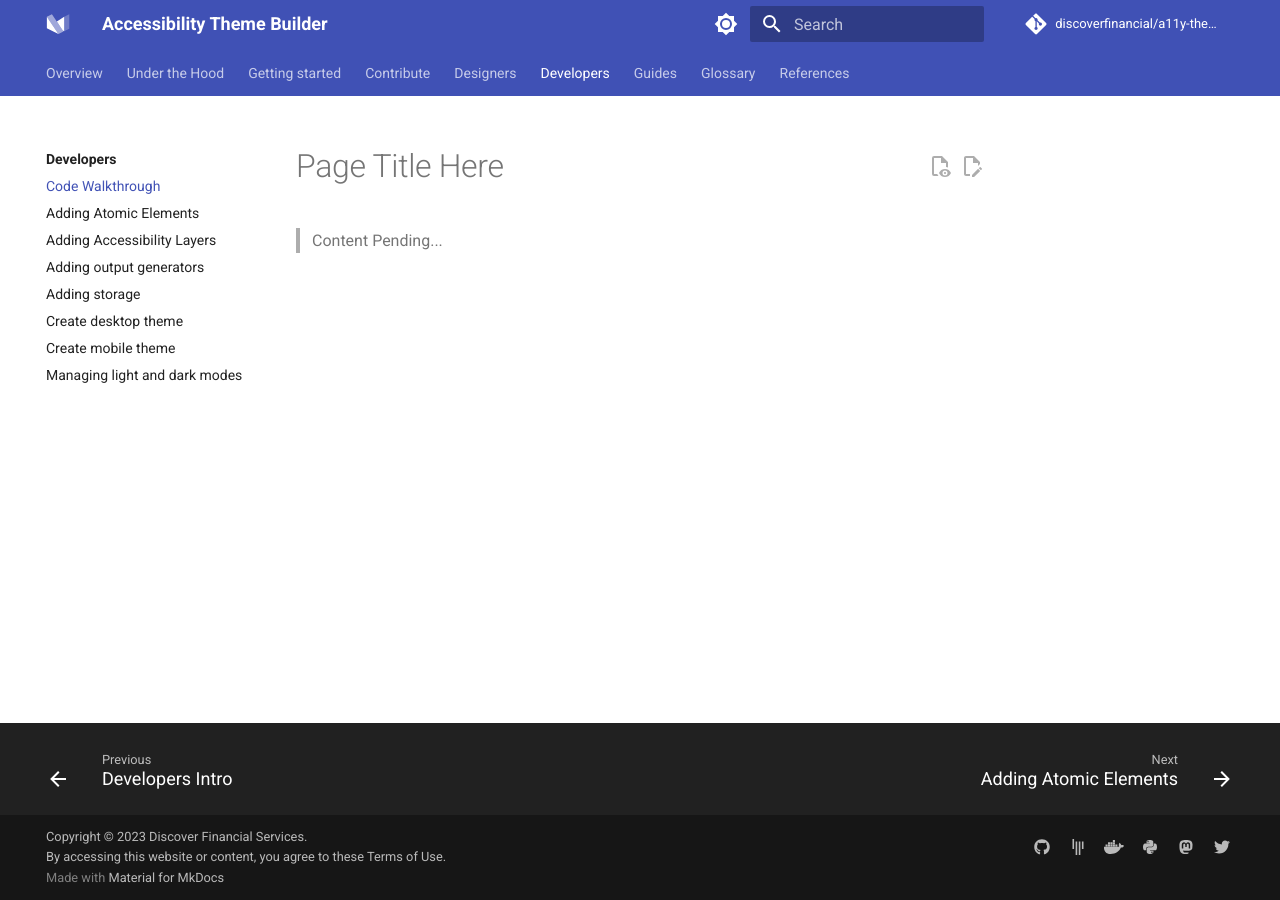
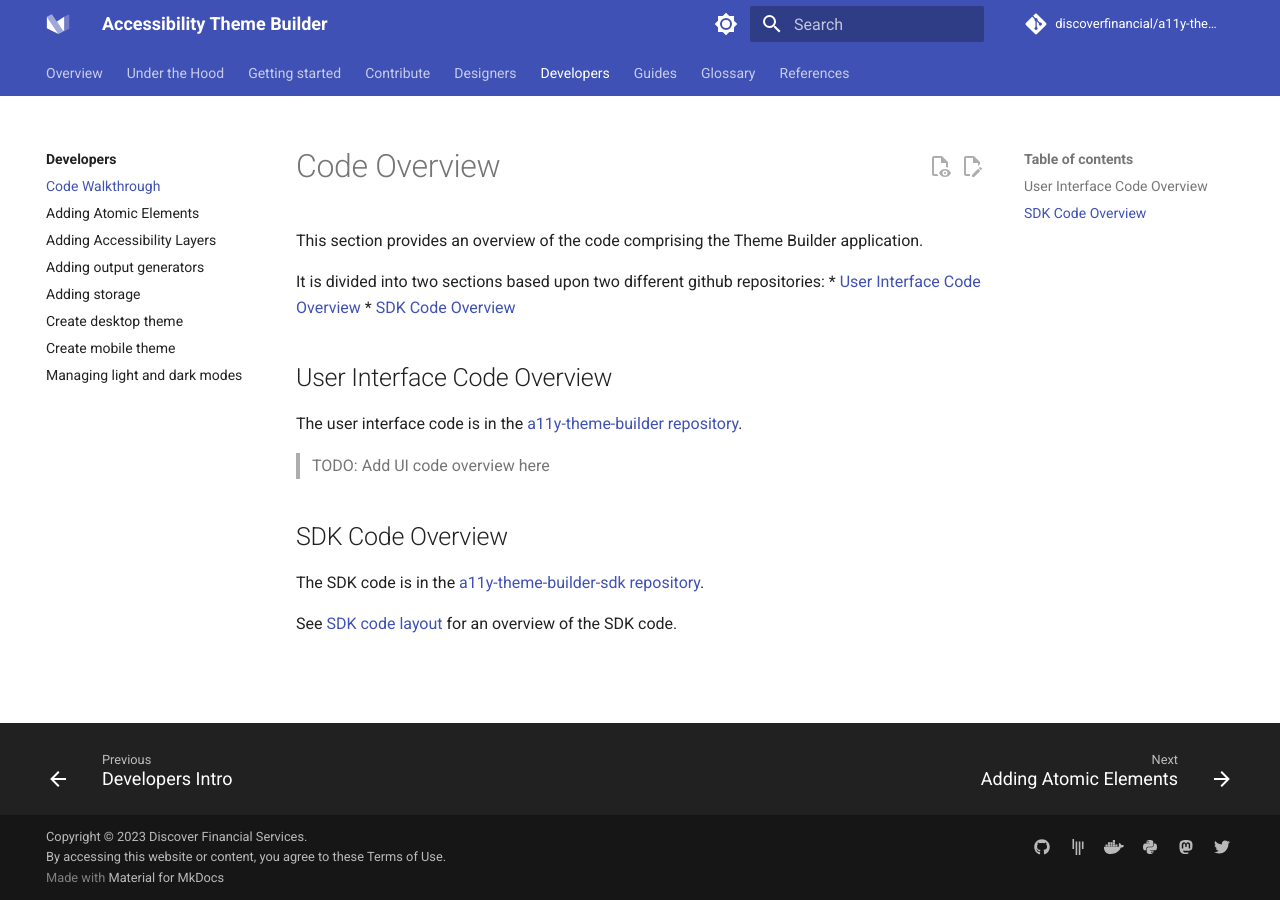
Before and after one commit to finos/a11y-theme-builder, an MkDocs documentation site: the page built from docs/developers/code-walkthrough.md, in a window 1280 px wide. Built offline with MkDocs 1.6.1 and Material for MkDocs 9.7.7, drawn with Linux system fonts in a browser that asks for light colours; comment, search, counter and statistics services are not loaded.

Commit message:
DOC: Add SDK part of code walkthrought

```diff
--- a/docs/developers/code-walkthrough.md
+++ b/docs/developers/code-walkthrough.md
@@ -1,3 +1,19 @@
-# Page Title Here
+# Code Overview
 
->Content Pending...
+This section provides an overview of the code comprising the Theme Builder application.
+
+It is divided into two sections based upon two different github repositories:
+* [User Interface Code Overview](#user-interface-code-overview)
+* [SDK Code Overview](#sdk-code-overview)
+
+## User Interface Code Overview
+
+The user interface code is in the [a11y-theme-builder repository](https://github.com/discoverfinancial/a11y-theme-builder).
+
+> TODO: Add UI code overview here
+
+## SDK Code Overview
+
+The SDK code is in the [a11y-theme-builder-sdk repository](https://github.com/discoverfinancial/a11y-theme-builder-sdk).
+
+See [SDK code layout](https://github.com/discoverfinancial/a11y-theme-builder-sdk/blob/main/DEV-GUIDE.md#code-layout) for an overview of the SDK code.
```
